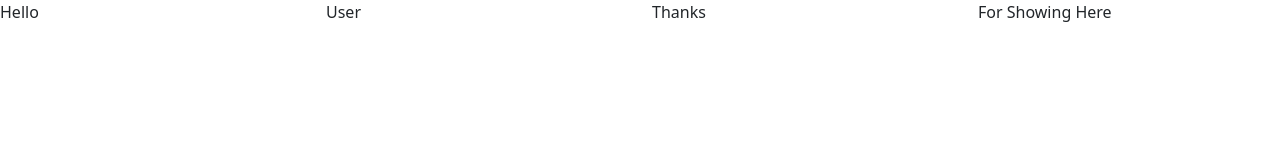
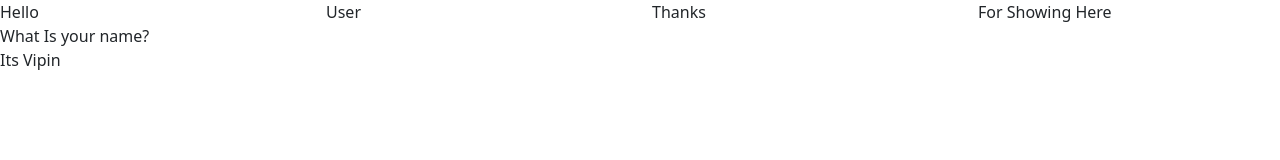
Before and after one commit to Negi84/Practice, a plain HTML site: page index.html in a window 1280 px wide. Drawn offline with nearby package versions, Linux system fonts and the light colour scheme.

Commit message:
Asked user is good name

```diff
--- a/index.html
+++ b/index.html
@@ -16,6 +16,9 @@
 			<div class="col-3">User</div>
 			<div class="col-3">Thanks</div>
 			<div class="col-3">For Showing Here</div>
+			<div>What Is your name?</div>
+			<div>Its Vipin</div>
+
 
 
 		</div>
```
